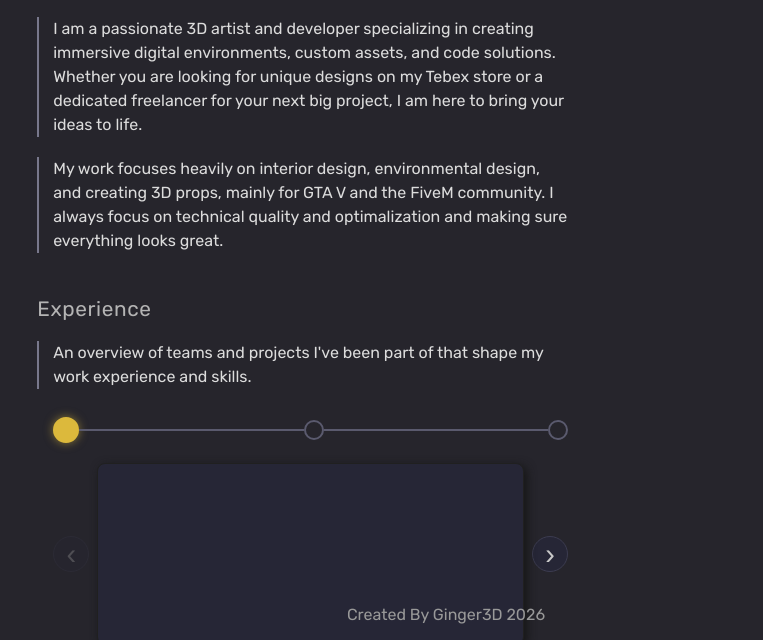
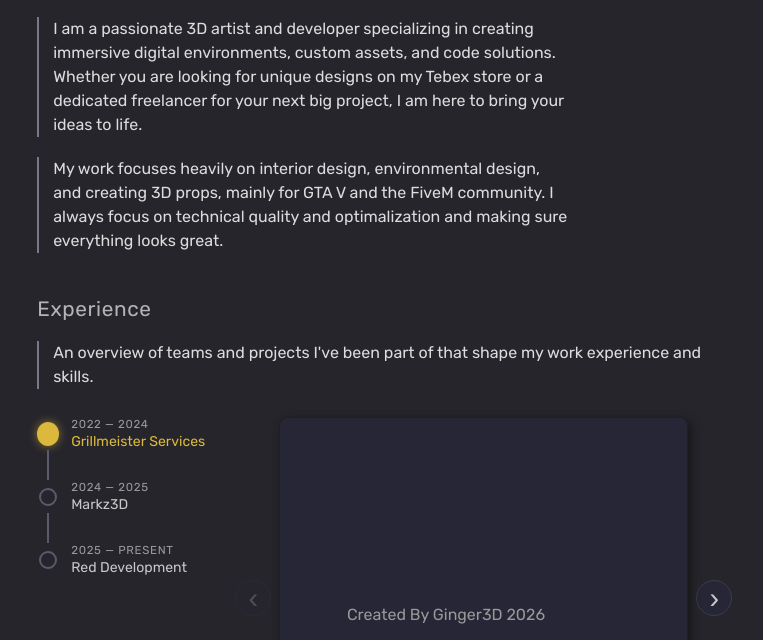
Before and after one commit to TheGingeros/personal_webpage, a plain HTML site: page index.html in a window 1280 px wide. Shown: the part 160-800 px from the top of the page, without its empty margins (202-965 px from the left). Drawn offline with Linux system fonts and the light colour scheme.

Commit message:
change to horizontal timeline

```diff
--- a/index.html
+++ b/index.html
@@ -29,18 +29,31 @@
                 An overview of teams and projects I've been part of that shape my work experience and skills.
             </p>
 
-            <!-- Timeline -->
+            <div class="exp-layout">
+                <!-- Vertical Timeline -->
                 <div class="exp-timeline">
                     <div class="exp-step" data-index="0">
-                    <div class="exp-circle"></div>
+                        <div class="exp-step-left"><div class="exp-circle"></div></div>
+                        <div class="exp-step-label">
+                            <span class="exp-years">2022 — 2024</span>
+                            <span class="exp-team">Grillmeister Services</span>
+                        </div>
                     </div>
                     <div class="exp-line" data-index="0"></div>
                     <div class="exp-step" data-index="1">
-                    <div class="exp-circle"></div>
+                        <div class="exp-step-left"><div class="exp-circle"></div></div>
+                        <div class="exp-step-label">
+                            <span class="exp-years">2024 — 2025</span>
+                            <span class="exp-team">Markz3D</span>
+                        </div>
                     </div>
                     <div class="exp-line" data-index="1"></div>
                     <div class="exp-step" data-index="2">
-                    <div class="exp-circle"></div>
+                        <div class="exp-step-left"><div class="exp-circle"></div></div>
+                        <div class="exp-step-label">
+                            <span class="exp-years">2025 — Present</span>
+                            <span class="exp-team">Red Development</span>
+                        </div>
                     </div>
                 </div>
 
@@ -53,6 +66,7 @@
                         <div class="exp-card" data-index="2"></div>
                     </div>
                     <button class="exp-arrow" id="expNext">&#8250;</button>
+                </div>
             </div>
         </div>
     <!-- <div class="links_intro">
--- a/style.css
+++ b/style.css
@@ -98,31 +98,47 @@ h2{
     padding-top: 0;
 }
 .experience {
-    width: 42%;
+    width: 55%;
     margin-left: 17.5%;
     padding: 10px;
     min-height: 100vh;
 }
 
-/* --- Timeline --- */
+/* --- Layout: timeline left, card right --- */
+.exp-layout {
+    display: flex;
+    align-items: flex-start;
+    gap: 28px;
+    margin-top: 28px;
+}
+
+/* --- Vertical Timeline --- */
 .exp-timeline {
     display: flex;
-    align-items: center;
-    margin: 28px 0 20px 0;
-    padding-left: 16px;
+    flex-direction: column;
+    flex-shrink: 0;
+    width: 170px;
 }
 
 .exp-step {
     display: flex;
     align-items: center;
+    gap: 12px;
+    cursor: pointer;
+}
+
+.exp-step-left {
+    width: 22px;
+    height: 22px;
+    display: flex;
+    align-items: center;
     justify-content: center;
-    cursor: pointer;
     flex-shrink: 0;
 }
 
 .exp-circle {
-    width: 16px;
-    height: 16px;
+    width: 14px;
+    height: 14px;
     border-radius: 50%;
     border: 2px solid rgb(90, 90, 110);
     background: transparent;
@@ -135,17 +151,45 @@ h2{
 }
 
 .exp-step.active .exp-circle {
-    width: 22px;
-    height: 22px;
+    width: 20px;
+    height: 20px;
     background: rgb(220, 185, 60);
     border-color: rgb(220, 185, 60);
     box-shadow: 0 0 10px rgba(220, 185, 60, 0.55);
 }
 
+.exp-step-label {
+    display: flex;
+    flex-direction: column;
+    gap: 2px;
+}
+
+.exp-years {
+    font-size: 0.72em;
+    color: rgb(153, 153, 153);
+    text-transform: uppercase;
+    letter-spacing: 0.06em;
+}
+
+.exp-team {
+    font-size: 0.88em;
+    color: rgb(200, 200, 200);
+    font-weight: 500;
+}
+
+.exp-step.active .exp-team {
+    color: rgb(220, 185, 60);
+}
+
+.exp-step.filled .exp-team {
+    color: rgb(200, 165, 50);
+}
+
 .exp-line {
-    flex: 1;
-    height: 2px;
+    width: 2px;
+    height: 30px;
     background: rgb(90, 90, 110);
+    margin-left: 10px;
     transition: background 0.35s ease;
 }
 
@@ -155,17 +199,16 @@ h2{
 
 /* --- Cards --- */
 .exp-nav {
+    flex: 1;
     display: flex;
     align-items: center;
     gap: 8px;
-    padding-left: 16px;
-    margin-top: 4px;
 }
 
 .exp-card-container {
     flex: 1;
     position: relative;
-    min-height: 180px;
+    min-height: 360px;
     background-color: rgb(38, 38, 54);
     box-shadow: 3px 3px 10px rgb(22, 22, 22);
     border: 1px solid rgb(32, 32, 32);
```
Lines whose indentation alone changed are shown as unchanged.
